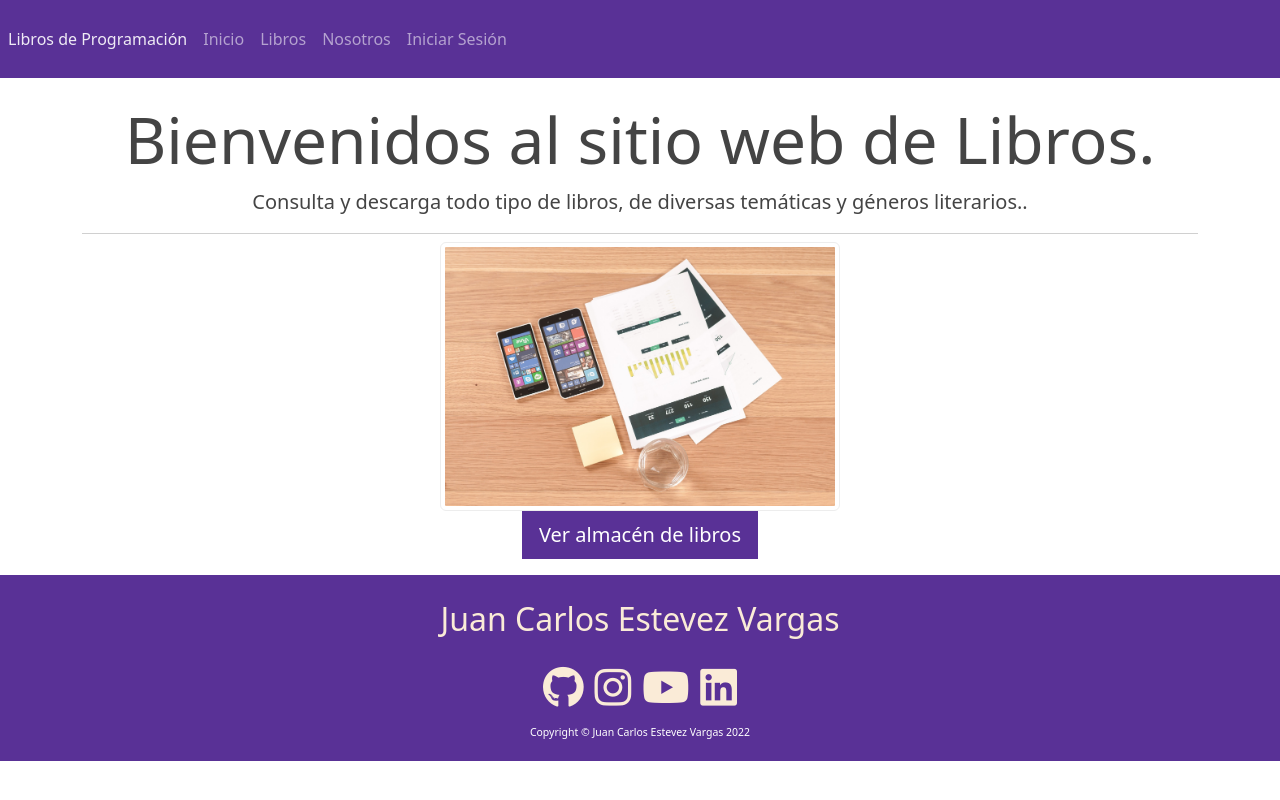
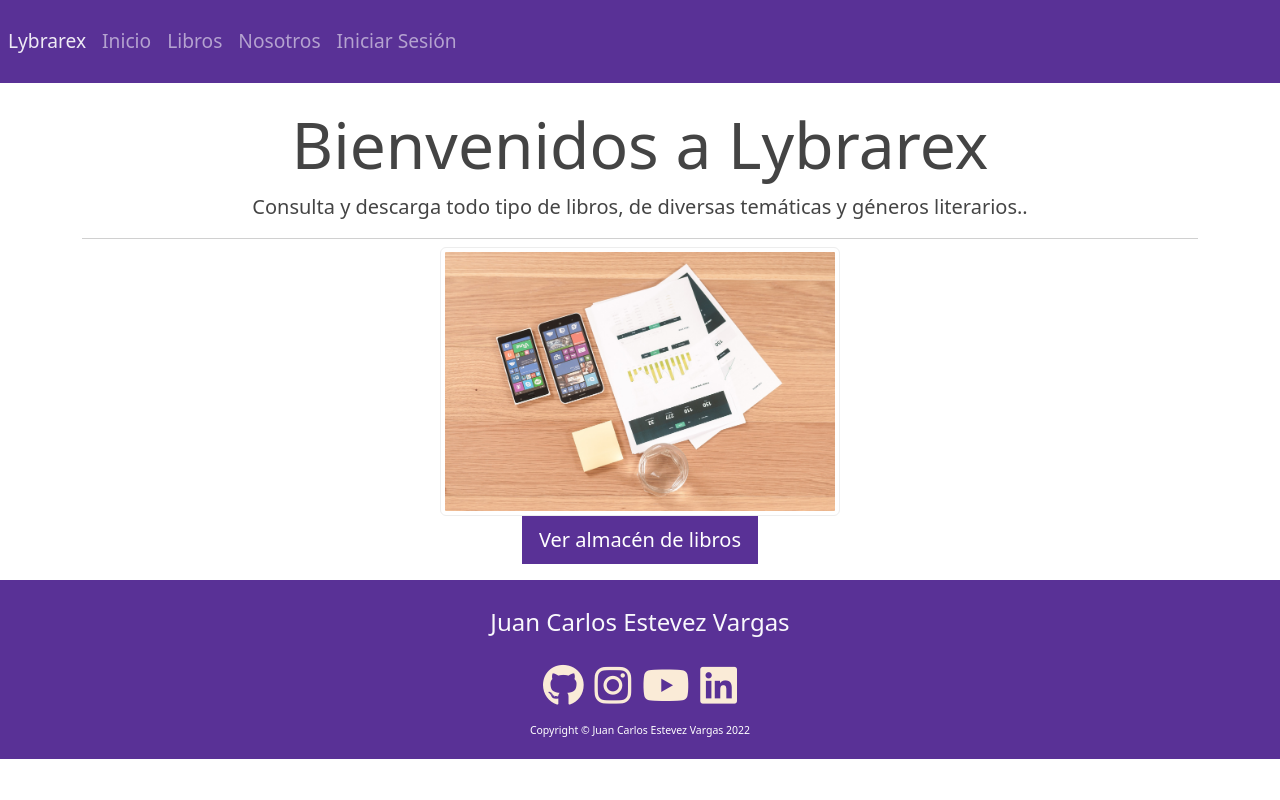
Before and after one commit to Juan-Carlos-Estevez-Vargas/Librarex, a PHP site: page /index.php in a window 1280 px wide. Run offline with PHP 8.4, Linux system fonts and the light colour scheme; some libraries are stand-ins or nearby versions.

Commit message:
Pequeñas modificaciones en el footer y la cabecera de la página.

```diff
--- a/index.php
+++ b/index.php
@@ -1,6 +1,6 @@
 <?php include("template/cabecera.php"); ?>
     <div class="jumbotron text-center">
-        <h1 class="display-3">Bienvenidos al sitio web de Libros.</h1>
+        <h1 class="display-3">Bienvenidos a Lybrarex</h1>
         <p class="lead">Consulta y descarga todo tipo de libros, de diversas temáticas y géneros literarios..</p>
         <hr class="my-2">
         <img width="400" src="./img/banner.jpg" class="img-thumbnail rounded mx-auto d-block" />
--- a/template/cabecera.php
+++ b/template/cabecera.php
@@ -11,9 +11,9 @@
 </head>
 <body>
     <nav class="navbar navbar-expand-lg navbar-dark bg-primary">
-        <ul class="nav navbar-nav">
+        <ul class="nav navbar-nav" style="font-size: 1.2em;">
             <li class="nav-item">
-                <a class="nav-link active" href="#">Libros de Programación</a>
+                <a class="nav-link active" href="#">Lybrarex</a>
             </li>
             <li class="nav-item">
                 <a class="nav-link" href="index.php">Inicio</a>
--- a/template/pie.php
+++ b/template/pie.php
@@ -3,8 +3,8 @@
     <!-- ======= Footer ======= -->
   <footer class="footer"><br />
     <section class="social">
-      <h2 class="text-light" style="font-size: 3.5em; margin-bottom: 1em; margin-top: -1.5em;">
-        <h2 >Juan Carlos Estevez Vargas</h2>
+      <h2 class="text-light" style="margin-top: -2.5em; font-size: 2em;">
+        Juan Carlos Estevez Vargas
       </h2>
       <div class="links mt-3 text-center" style="font-size: 3.5em; margin-bottom: -1.5em;">
         <a href="https://github.com/Juan-Carlos-Estevez-Vargas" target="_blank"><i class="fa-brands fa-github"></i></a>
```
